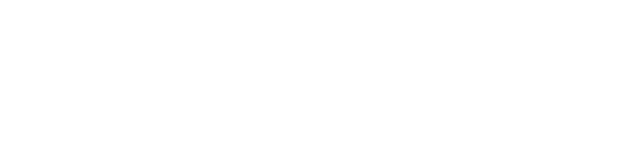
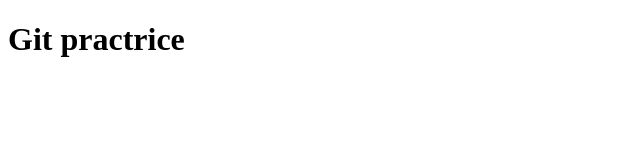
Before and after one commit to DanielMcKenna/git-practice, a plain HTML site: page index.html in a window 1280 px wide. Shown: the whole page, without its empty margins (0-640 px from the left). Drawn offline with Linux system fonts and the light colour scheme.

Commit message:
adding changes

```diff
--- a/index.css
+++ b/index.css
@@ -0,0 +1,3 @@
+h1 {
+  color: blue;
+}
--- a/index.html
+++ b/index.html
@@ -4,9 +4,9 @@
   <meta charset="UTF-8">
   <meta http-equiv="X-UA-Compatible" content="IE=edge">
   <meta name="viewport" content="width=device-width, initial-scale=1.0">
-  <title>Document</title>
+  <title>practicing git</title>
 </head>
 <body>
-
+  <h1>Git practrice</h1>
 </body>
 </html>
```
